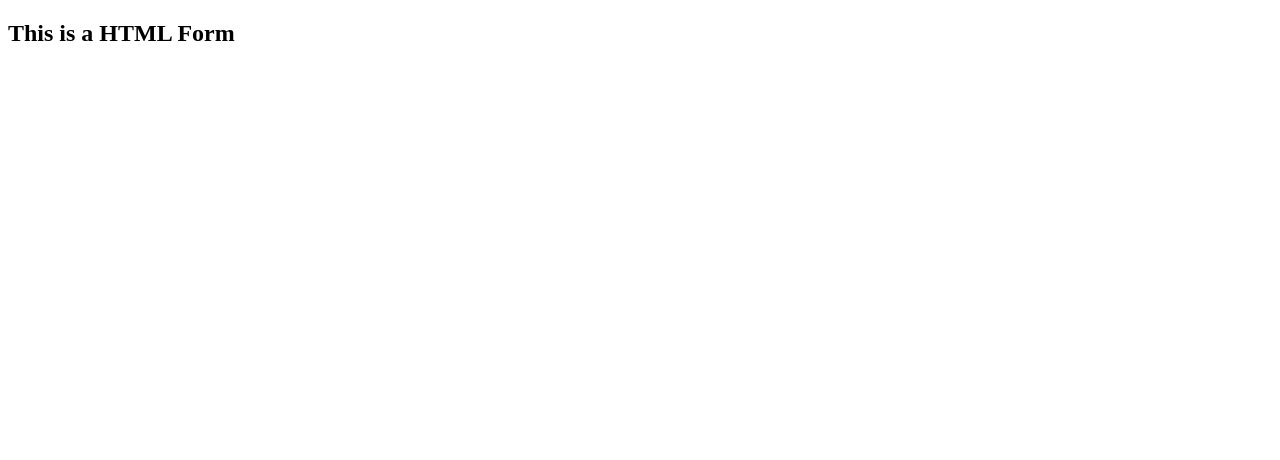
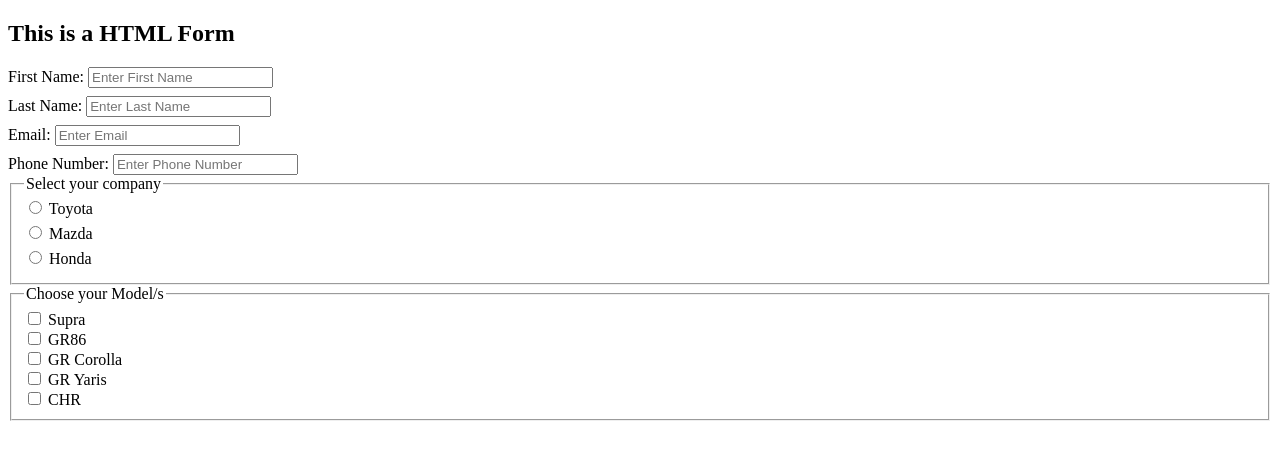
Before and after one commit to Shaikat0079/form-practice, a plain HTML site: page index.html in a window 1280 px wide. Drawn offline with Linux system fonts and the light colour scheme.

Commit message:
Finished

```diff
--- a/index.html
+++ b/index.html
@@ -1,12 +1,104 @@
 <!DOCTYPE html>
 <html lang="en">
-<head>
-    <meta charset="UTF-8">
-    <meta name="viewport" content="width=device-width, initial-scale=1.0">
+  <head>
+    <meta charset="UTF-8" />
+    <meta name="viewport" content="width=device-width, initial-scale=1.0" />
     <title>Form Practicing</title>
-</head>
-<body>
-    <h2>This is a HTML Form</h2>
-
-</body>
+    <style>
+      #f_name,
+      #l_name,
+      #email_add {
+        margin-bottom: 8px;
+      }
+      .selection {
+        margin-bottom: 5px;
+      }
+    </style>
+  </head>
+  <body>
+    <header>
+      <h2>This is a HTML Form</h2>
+    </header>
+    <nav></nav>
+    <main>
+      <form action="">
+        <section>
+          <div id="f_name">
+            <label for="fName">First Name: </label>
+            <input
+              type="text"
+              name="fName"
+              id="fName"
+              placeholder="Enter First Name"
+            />
+          </div>
+          <div id="l_name">
+            <label for="lName">Last Name: </label>
+            <input
+              type="text"
+              name="lName"
+              id="lName"
+              placeholder="Enter Last Name"
+            />
+          </div>
+          <div id="email_add">
+            <label for="eMail">Email: </label>
+            <input
+              type="email"
+              name="eMail"
+              id="eMail"
+              placeholder="Enter Email"
+            />
+          </div>
+          <div id="phone_num">
+            <label for="pHone">Phone Number: </label>
+            <input
+              type="text"
+              name="pHone"
+              id="pHone"
+              placeholder="Enter Phone Number"
+            />
+          </div>
+        </section>
+        <fieldset>
+          <legend>Select your company</legend>
+          <div class="selection">
+            <input type="radio" name="car" id="toyota" />
+            <label for="toyota">Toyota</label>
+          </div>
+          <div class="selection">
+            <input type="radio" name="car" id="mazda" />
+            <label for="mazda">Mazda</label>
+          </div>
+          <div class="selection">
+            <input type="radio" name="car" id="honda" />
+            <label for="honda">Honda</label>
+          </div>
+        </fieldset>
+        <fieldset>
+          <legend>Choose your Model/s</legend>
+          <div class="checkbox_group">
+            <input type="checkbox" name="model" id="supra">
+            <label for="supra">Supra</label>
+          </div>
+          <div class="checkbox_group">
+            <input type="checkbox" name="model" id="gr86">
+            <label for="gr86">GR86</label>
+          </div>
+          <div class="checkbox_group">
+            <input type="checkbox" name="model" id="grcorolla">
+            <label for="grcorolla">GR Corolla</label>
+          </div>
+          <div class="checkbox_group">
+            <input type="checkbox" name="model" id="gryaris">
+            <label for="gryaris">GR Yaris</label>
+          </div>
+          <div class="checkbox_group">
+            <input type="checkbox" name="model" id="chr">
+            <label for="chr">CHR</label>
+          </div>
+        </fieldset>
+      </form>
+    </main>
+  </body>
 </html>
```
